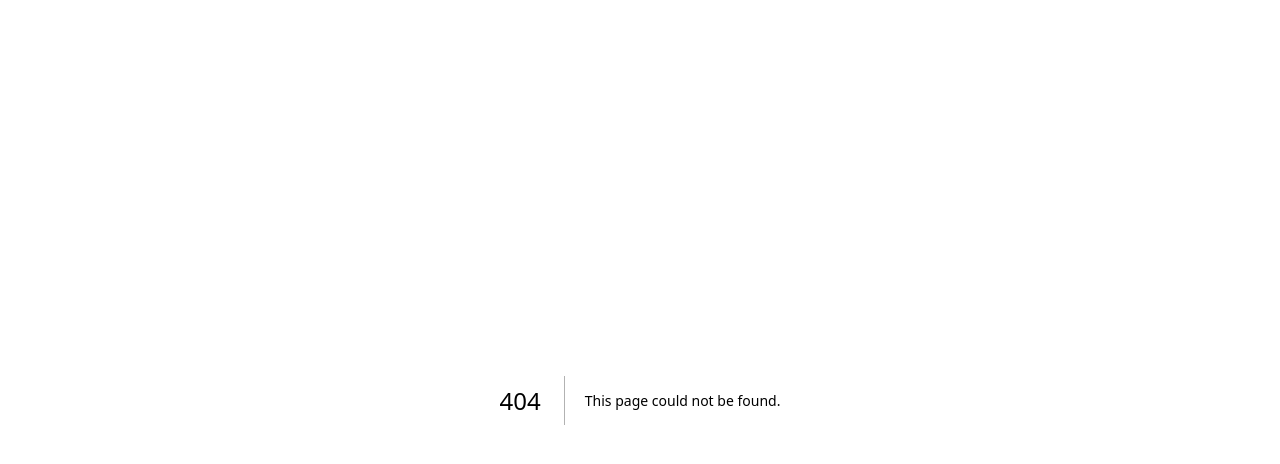
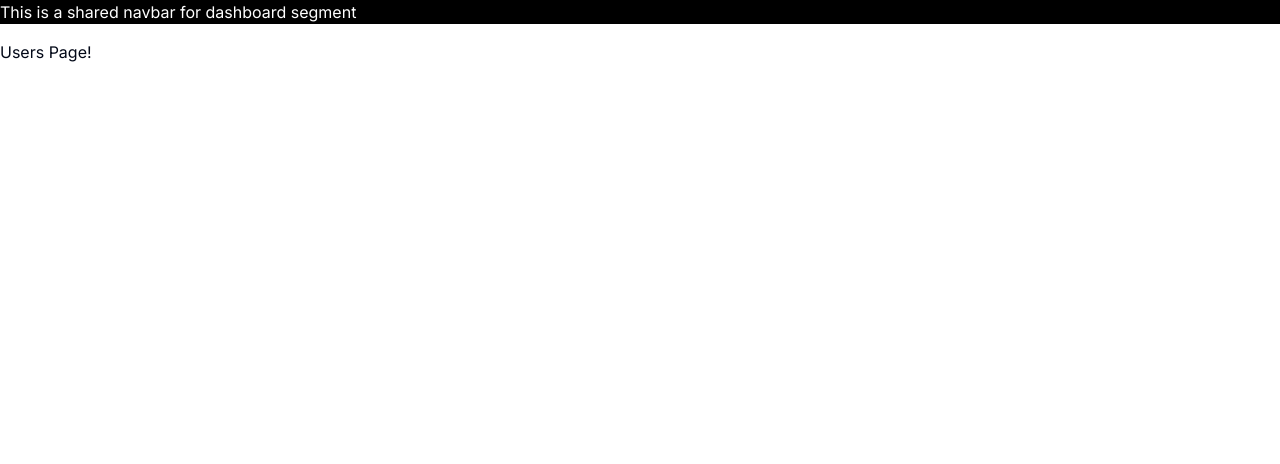
Before and after one commit to dustinbturner/auth-tutorial, a Next.js app: page /dashboard/users in a window 1280 px wide. Before the commit this address had no page. Shown: the top 464 px of the page. Built offline with nearby package versions, Linux system fonts and the light colour scheme.

Commit message:
setting up routes

```diff
--- /dev/null
+++ b/app/(auth)/login/page.tsx
@@ -0,0 +1,9 @@
+const LoginPage = () => {
+    return (
+        <div>
+            Login page without /auth prefix
+        </div>
+     );
+}
+
+export default LoginPage;
--- /dev/null
+++ b/app/dashboard/layout.tsx
@@ -0,0 +1,12 @@
+const DashboardLayout = ({ children }: { children: React.ReactNode}) => {
+    return (
+        <div className="flex flex-col gap-y-4">
+            <nav className= "bg-black text-white">
+                This is a shared navbar for dashboard segment
+            </nav>
+            {children}
+        </div>
+    )
+}
+
+export default DashboardLayout;
--- a/app/dashboard/page.tsx
+++ b/app/dashboard/page.tsx
@@ -1,4 +1,5 @@
 const DashboardPage = () => {
+
     return (
         <div>
             Dashboard Page!
--- /dev/null
+++ b/app/dashboard/users/page.tsx
@@ -0,0 +1,9 @@
+const UsersPage = () => {
+    return (
+        <div>
+            Users Page!
+        </div>
+    )
+}
+
+export default UsersPage;
```
